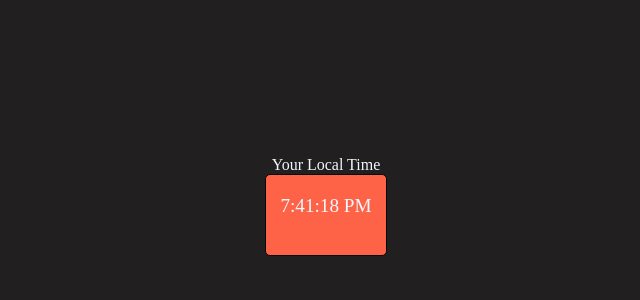
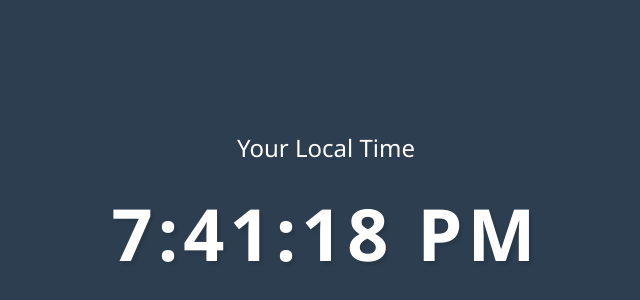
Before and after one commit to priyanshumehta10/Digital-Clock, a plain HTML site: page index.html in a window 1280 px wide. Shown: the part 194-494 px from the top of the page, without its empty margins (314-954 px from the left). Drawn offline with Linux system fonts and the light colour scheme.

Commit message:
some styling change

```diff
--- a/index.css
+++ b/index.css
@@ -1,24 +1,27 @@
-body, html {
-    height: 100%;
+body {
+    font-family: 'Segoe UI', Tahoma, Geneva, Verdana, sans-serif;
     margin: 0;
+    padding: 0;
+    background-color: #2c3e50;
+    color: #fff;
     display: flex;
     justify-content: center;
     align-items: center;
-    background-color: #211f1f;
-    color: aliceblue;
+    height: 100vh;
 }
 
-.center{
+.center {
     text-align: center;
+}
 
+#banner {
+    font-size: 24px;
+    margin-bottom: 20px;
 }
-#clock{
-    width: 120px; /* Adjust width as needed */
-    height: 60px; /* Adjust height as needed */
-    background-color: tomato;
-    text-align: center; /* Center content horizontally */
-    border: 1px solid #050404;
-    border-radius: 5px;
-    font-size: larger;
-    padding-top: 20px;
+
+#clock {
+    font-size: 72px;
+    font-weight: bold;
+    letter-spacing: 5px;
+    text-shadow: 3px 3px 3px rgba(0, 0, 0, 0.1);
 }
```
